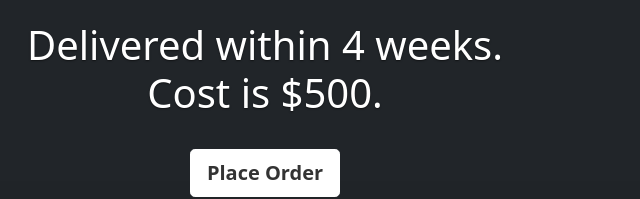
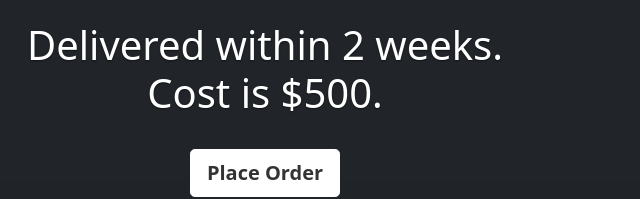
Before and after one commit to bigjosh/vademicrum.com, a plain HTML site: page index.html in a window 1280 px wide. Shown: the part 547-746 px from the top of the page, 375-1015 px from the left. Drawn offline with Linux system fonts and the light colour scheme.

Commit message:
Update index.html

```diff
--- a/index.html
+++ b/index.html
@@ -88,7 +88,7 @@
       </div>
 
     <br>
-    <h1>Delivered within 4 weeks. <br> Cost is $500.</h1>
+    <h1>Delivered within 2 weeks. <br> Cost is $500.</h1>
 
     <BR>
 
```
